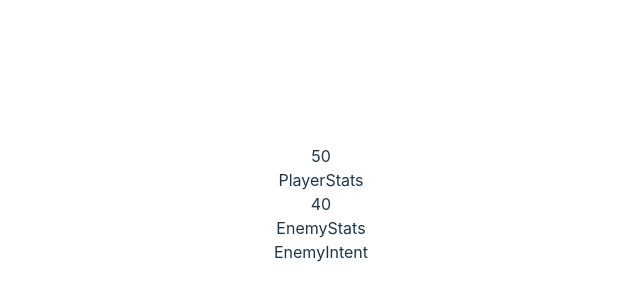
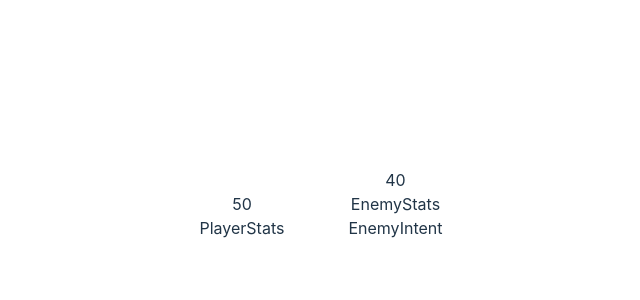
Before and after one commit to JonathanSchwob/vanquish, a React (Vite) app: page / in a window 1280 px wide. Shown: the part 196-496 px from the top of the page, without its empty margins (319-959 px from the left). Built offline with nearby package versions, Linux system fonts and the light colour scheme.

Commit message:
add tailwind

```diff
--- a/package.json
+++ b/package.json
@@ -16,6 +16,9 @@
     "@types/react": "^18.0.27",
     "@types/react-dom": "^18.0.10",
     "@vitejs/plugin-react": "^3.1.0",
+    "autoprefixer": "^10.4.13",
+    "postcss": "^8.4.21",
+    "tailwindcss": "^3.2.6",
     "typescript": "^4.9.3",
     "vite": "^4.1.0"
   }
--- /dev/null
+++ b/postcss.config.cjs
@@ -0,0 +1,6 @@
+module.exports = {
+  plugins: {
+    tailwindcss: {},
+    autoprefixer: {},
+  },
+}
--- a/src/PlayBoard.tsx
+++ b/src/PlayBoard.tsx
@@ -8,10 +8,10 @@
   const [enemyHP, setEnemyHP] = useState(40);
 
   return (
-    <div>
+    <>
       <Player hp={playerHP} />
       <Enemy hp={enemyHP} />
-    </div>
+    </>
   );
 };
 
--- a/src/components/Enemy.tsx
+++ b/src/components/Enemy.tsx
@@ -4,11 +4,11 @@
 
 const Enemy = ({ hp }: EnemyProps) => {
   return (
-    <>
+    <div className="inline-block p-8">
       <div>{hp}</div>
       <div>EnemyStats</div>
       <div>EnemyIntent</div>
-    </>
+    </div>
   );
 };
 
--- a/src/components/Player.tsx
+++ b/src/components/Player.tsx
@@ -4,10 +4,10 @@
 
 const Player = ({ hp }: PlayerProps) => {
   return (
-    <>
+    <div className="inline-block p-8">
       <div>{hp}</div>
       <div>PlayerStats</div>
-    </>
+    </div>
   );
 };
 
--- a/src/index.css
+++ b/src/index.css
@@ -1,3 +1,7 @@
+@tailwind base;
+@tailwind components;
+@tailwind utilities;
+
 :root {
   font-family: Inter, system-ui, Avenir, Helvetica, Arial, sans-serif;
   line-height: 1.5;
--- /dev/null
+++ b/tailwind.config.cjs
@@ -0,0 +1,8 @@
+/** @type {import('tailwindcss').Config} */
+module.exports = {
+  content: ["./index.html", "./src/**/*.{js,ts,jsx,tsx}"],
+  theme: {
+    extend: {},
+  },
+  plugins: [],
+};
```
Also changed, not shown: 1 other file (tests, documents, lock files or other folders).
